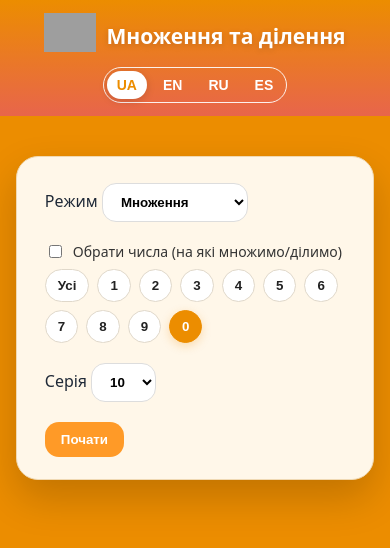
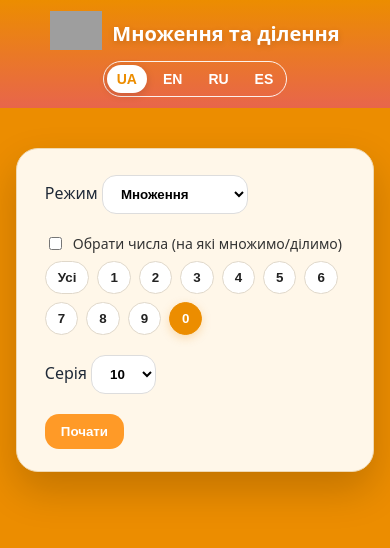
Before and after one commit to mindworldschool/Multiplication-Division, a plain HTML site: page index.html in a window 390 px wide. Drawn offline with Linux system fonts and the light colour scheme; grey boxes are pictures that could not be loaded.

Commit message:
Update styles.css

```diff
--- a/styles.css
+++ b/styles.css
@@ -363,30 +363,31 @@ body{
 @media (max-width: 520px){
   .board{ top: 4%; width: min(60%, 640px); height: min(48%, 320px); }
 }
-/* ==== MOBILE FIX: Logo + title in one row, language panel below ==== */
+/* ==== FIX: Logo + title in one row, languages below ==== */
 @media (max-width: 768px) {
   .hero-inner {
     display: flex;
     flex-direction: column;
     align-items: center;
+    gap: 6px;
+    padding: 8px 12px;
     text-align: center;
-    gap: 6px;
-    padding: 10px 12px;
   }
 
-  /* строка с логотипом и названием */
+  /* первая строка: логотип + заголовок */
   .hero-top-row {
     display: flex;
     align-items: center;
     justify-content: center;
     gap: 10px;
-    flex-wrap: wrap;
+    flex-wrap: nowrap; /* запрет переносов */
   }
 
   .hero-brand {
     position: static;
     transform: none;
     margin: 0;
+    flex-shrink: 0;
   }
 
   .hero-brand img {
@@ -396,19 +397,19 @@ body{
 
   .hero-title {
     margin: 0;
-    font-size: clamp(20px, 5.4vw, 28px);
+    font-size: clamp(20px, 5vw, 26px);
     font-weight: 800;
-    white-space: normal;
     color: #fff;
-    text-shadow: 0 2px 6px rgba(0,0,0,0.15);
+    text-shadow: 0 2px 6px rgba(0,0,0,.15);
+    white-space: nowrap; /* не переносится */
   }
 
-  /* языковая панель — отдельная строка под заголовком */
+  /* вторая строка — языковая панель */
   .lang-capsule.lang--on-hero {
     position: static;
     transform: none;
     display: inline-flex;
-    margin-top: 4px;
+    justify-content: center;
     background: transparent;
     border: 1px solid rgba(255,255,255,0.9);
     border-radius: 999px;
```
